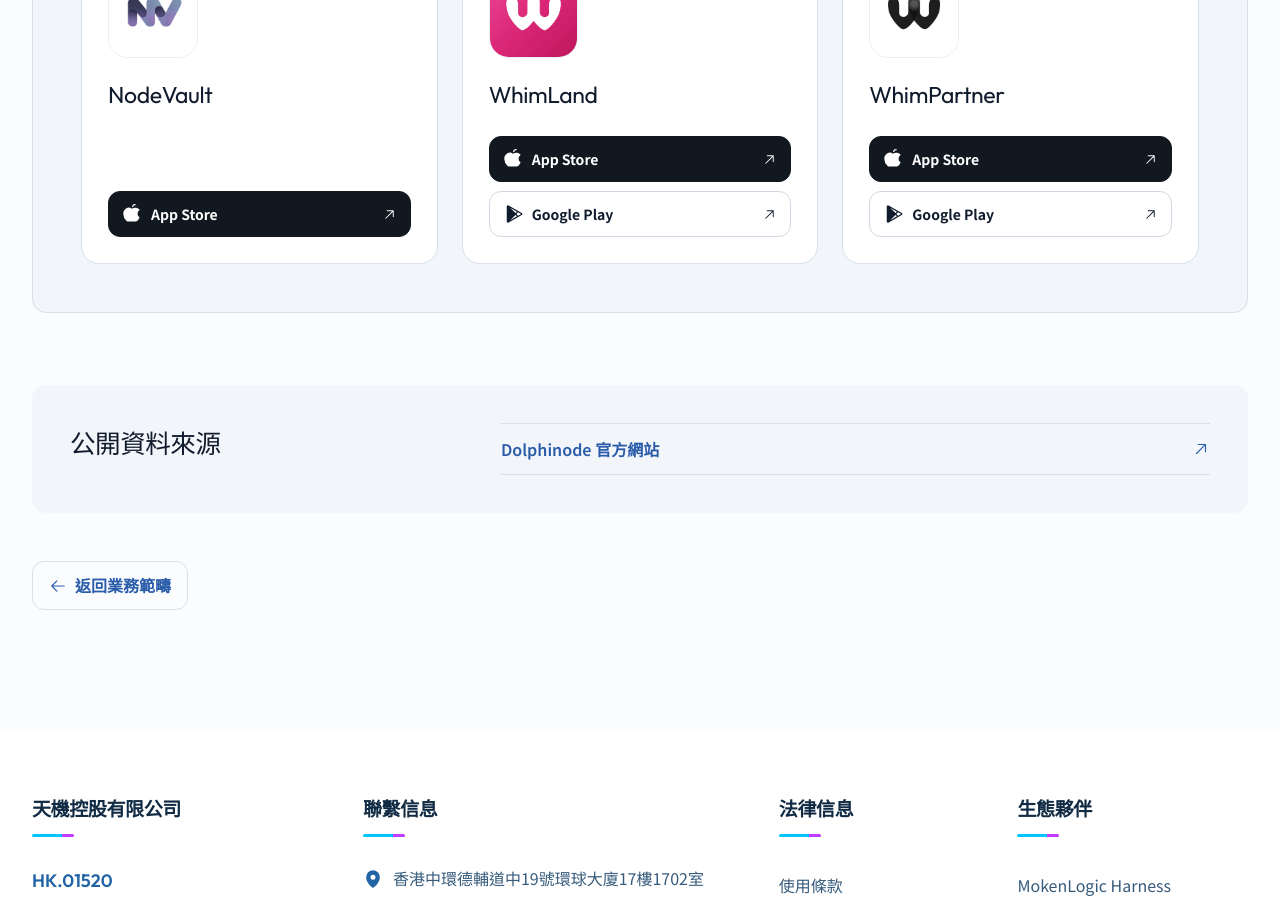
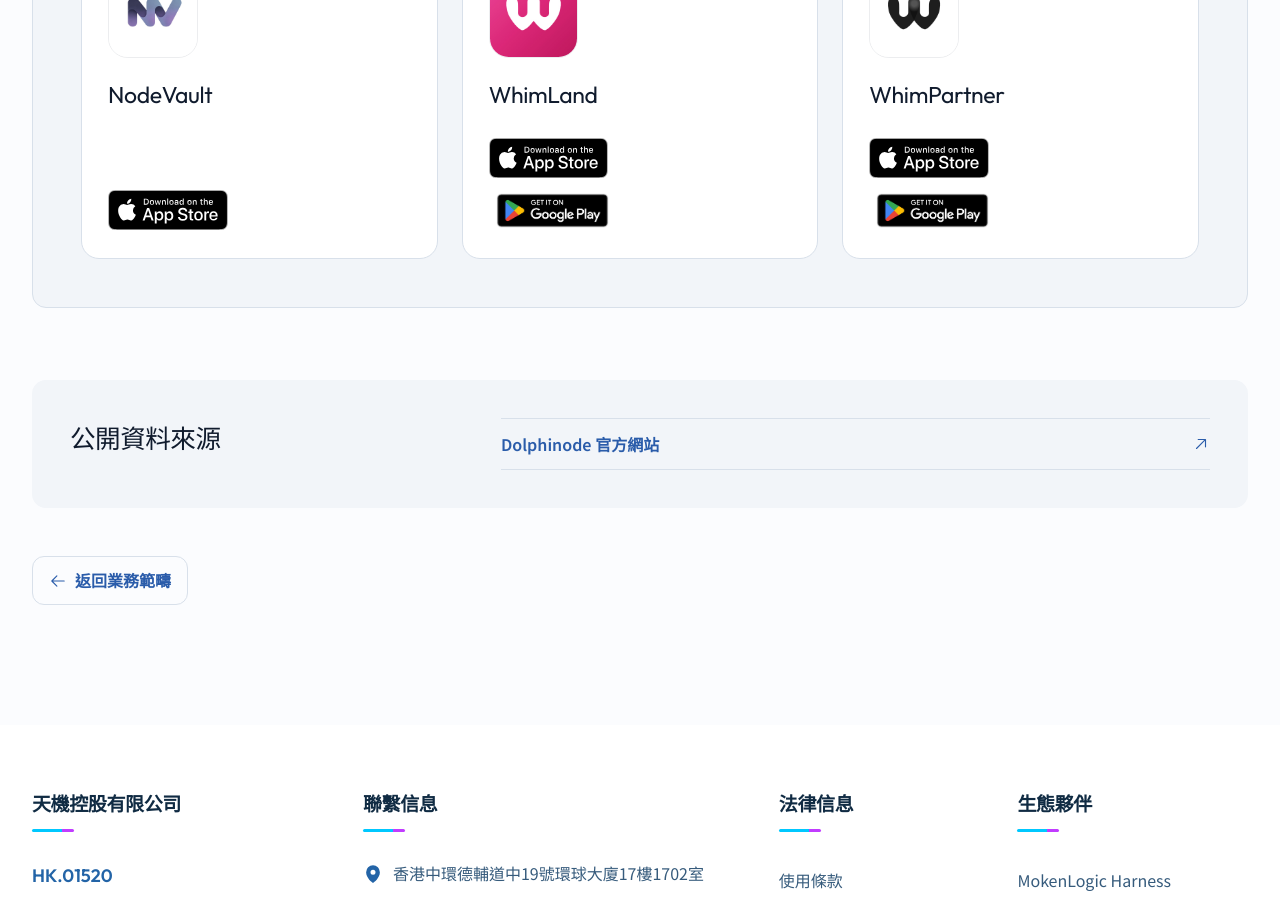
Before and after one commit to B1ngs66/VMH-web, a Next.js app: page /projects/dolphinode in a window 1280 px wide. Shown: the part 2560-3461 px from the top of the page. Built offline with nearby package versions, Linux system fonts and the light colour scheme; no server answers.

Commit message:
Use official app store download badges

```diff
--- a/src/app/globals.css
+++ b/src/app/globals.css
@@ -2558,36 +2558,47 @@
 }
 
 .project-app-store-links {
-  display: grid;
-  gap: 9px;
+  display: flex;
+  flex-direction: column;
+  align-items: flex-start;
+  gap: 8px;
   margin-top: auto;
 }
 
 .project-app-store-link {
-  min-height: 46px;
-  display: grid;
-  grid-template-columns: auto 1fr auto;
+  min-width: 44px;
+  min-height: 44px;
+  display: inline-flex;
   align-items: center;
-  gap: 9px;
-  padding: 10px 13px;
-  border: 1px solid #cfd8e2;
-  border-radius: 12px;
-  color: var(--ink);
-  font-size: 14px;
-  font-weight: 650;
-  transition: transform 180ms ease, border-color 180ms ease, box-shadow 180ms ease;
-}
-
-.project-app-store-link--apple {
-  border-color: #111820;
-  background: #111820;
-  color: #fff;
+  justify-content: center;
+  border: 0;
+  border-radius: 9px;
+  transition: transform 180ms ease, box-shadow 180ms ease;
+}
+
+.project-app-store-link img {
+  display: block;
+  width: auto;
+  object-fit: contain;
+}
+
+.project-app-store-link--apple img {
+  height: 40px;
+}
+
+.project-app-store-link--google img {
+  height: 60px;
+  margin: -10px -14px;
 }
 
 .project-app-store-link:hover {
   transform: translateY(-2px);
-  border-color: var(--vmh-blue);
   box-shadow: 0 10px 24px rgb(32 68 116 / 12%);
+}
+
+.project-app-store-link:focus-visible {
+  outline: 3px solid color-mix(in srgb, var(--focus) 38%, transparent);
+  outline-offset: 3px;
 }
 
 .project-sources {
--- a/src/components/ProjectPage.tsx
+++ b/src/components/ProjectPage.tsx
@@ -1,4 +1,4 @@
-import { AppleLogo, ArrowLeft, ArrowUpRight, GooglePlayLogo } from "@phosphor-icons/react/dist/ssr";
+import { ArrowLeft, ArrowUpRight } from "@phosphor-icons/react/dist/ssr";
 import Image from "next/image";
 import Link from "next/link";
 import type { Project } from "@/content/projects";
@@ -54,23 +54,23 @@
     name: "NodeVault",
     logo: "/picture/dolphinode/nodevault.jpg",
     stores: [
-      { platform: "apple", label: "App Store", url: "https://apps.apple.com/us/app/nodevault/id6756870326" },
+      { platform: "apple", label: "Download NodeVault on the App Store", badge: "/brands/store-badges/download-on-the-app-store.svg", width: 120, height: 40, url: "https://apps.apple.com/us/app/nodevault/id6756870326" },
     ],
   },
   {
     name: "WhimLand",
     logo: "/picture/dolphinode/whimland.jpg",
     stores: [
-      { platform: "apple", label: "App Store", url: "https://apps.apple.com/us/app/whimland/id6759475000" },
-      { platform: "google", label: "Google Play", url: "https://play.google.com/store/apps/details?id=com.whimland.app&pcampaignid=web_share" },
+      { platform: "apple", label: "Download WhimLand on the App Store", badge: "/brands/store-badges/download-on-the-app-store.svg", width: 120, height: 40, url: "https://apps.apple.com/us/app/whimland/id6759475000" },
+      { platform: "google", label: "Get WhimLand on Google Play", badge: "/brands/store-badges/get-it-on-google-play.png", width: 155, height: 60, url: "https://play.google.com/store/apps/details?id=com.whimland.app&pcampaignid=web_share" },
     ],
   },
   {
     name: "WhimPartner",
     logo: "/picture/dolphinode/whimpartner.jpg",
     stores: [
-      { platform: "apple", label: "App Store", url: "https://apps.apple.com/us/app/whim-partner/id6759444532" },
-      { platform: "google", label: "Google Play", url: "https://play.google.com/store/apps/details?id=land.whim.partner&pcampaignid=web_share" },
+      { platform: "apple", label: "Download WhimPartner on the App Store", badge: "/brands/store-badges/download-on-the-app-store.svg", width: 120, height: 40, url: "https://apps.apple.com/us/app/whim-partner/id6759444532" },
+      { platform: "google", label: "Get WhimPartner on Google Play", badge: "/brands/store-badges/get-it-on-google-play.png", width: 155, height: 60, url: "https://play.google.com/store/apps/details?id=land.whim.partner&pcampaignid=web_share" },
     ],
   },
 ] as const;
@@ -241,13 +241,15 @@
                             key={store.platform}
                             target="_blank"
                             rel="noreferrer"
-                            aria-label={`${app.name} — ${store.label}`}
+                            aria-label={store.label}
                           >
-                            {store.platform === "apple"
-                              ? <AppleLogo size={20} weight="fill" aria-hidden="true" />
-                              : <GooglePlayLogo size={20} weight="fill" aria-hidden="true" />}
-                            <span>{store.label}</span>
-                            <ArrowUpRight size={15} aria-hidden="true" />
+                            <Image
+                              src={publicPath(store.badge)}
+                              width={store.width}
+                              height={store.height}
+                              alt=""
+                              aria-hidden="true"
+                            />
                           </a>
                         ))}
                       </div>
```
Also changed, not shown: public/brands/store-badges/download-on-the-app-store.svg (added), public/brands/store-badges/get-it-on-google-play.png (added).
